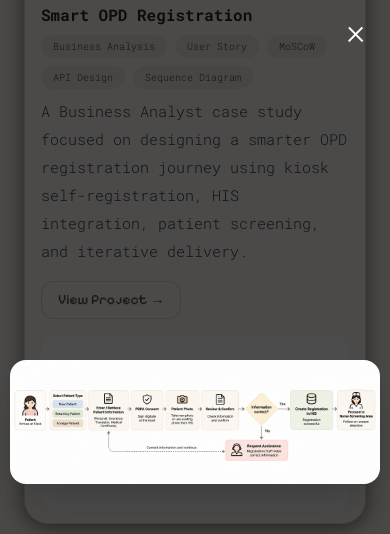
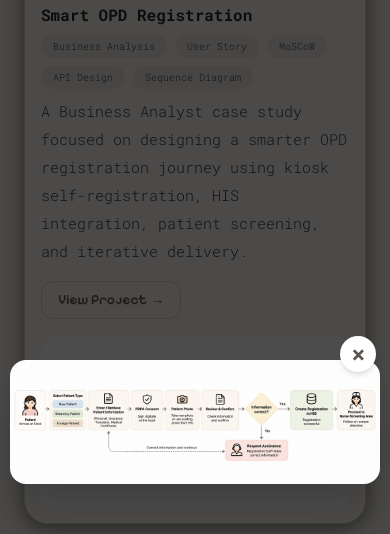
Before and after one commit to Nantanat-Poyomratanasin/personal-portfolio, a React (Vite) app: page / in a window 390 px wide. Both pictures are taken after a click on the picture 195 px from the left and 1498 px from the top of the page. Shown: the part 1076-1610 px from the top of the page. Built offline with nearby package versions, Linux system fonts and the light colour scheme; a web font is replaced by a local one.

Commit message:
fix responsive close button

```diff
--- a/src/components/ProjectCard.jsx
+++ b/src/components/ProjectCard.jsx
@@ -174,6 +174,7 @@ md:px-6
             {project.title}
           </div>
         )}
+
         {/* IMAGE MODAL */}
         {showImage && project.image && (
           <div
@@ -190,20 +191,47 @@ md:px-6
           "
             onClick={() => setShowImage(false)}
           >
+            {/* IMAGE WRAPPER */}
+            <div className="relative max-w-[95vw]">
+              {/* CLOSE BUTTON */}
               <button
-              onClick={() => setShowImage(false)}
+                onClick={(e) => {
+                  e.stopPropagation();
+                  setShowImage(false);
+                }}
                 className="
           absolute
-              top-3
-              right-6
-              text-white
-              text-4xl
+          -top-6
+          right-1
+
+          z-10
+
+          w-9
+          h-9
+
+          flex
+          items-center
+          justify-center
+
+          rounded-full
+          bg-white
+          text-[#5a5450]
+
+          text-2xl
+          font-bold
+
+          shadow-md
           cursor-pointer
+
+          hover:bg-[#F4EEE7]
+          transition
         "
+                aria-label="Close image"
               >
                 ×
               </button>
 
+              {/* LARGE IMAGE */}
               <img
                 src={project.image}
                 alt={project.title}
@@ -217,6 +245,7 @@ md:px-6
                 onClick={(e) => e.stopPropagation()}
               />
             </div>
+          </div>
         )}
       </div>
     </div>
```
Lines whose indentation alone changed are shown as unchanged.
